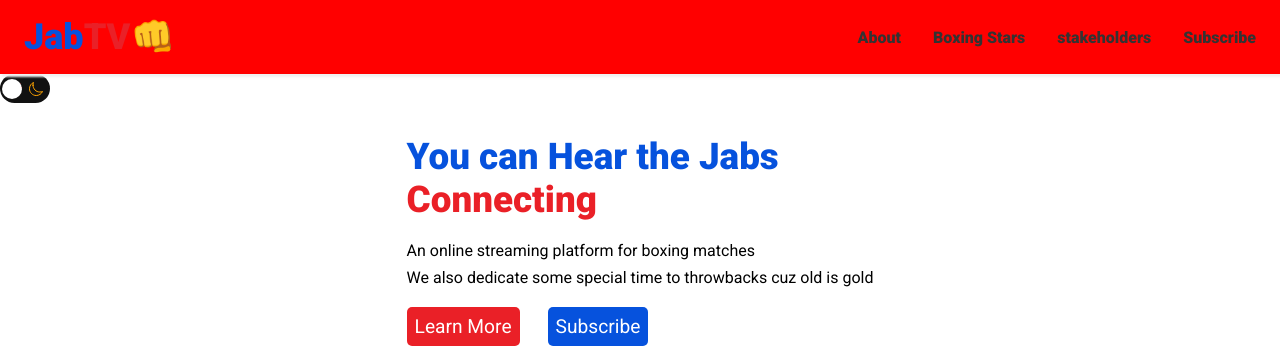
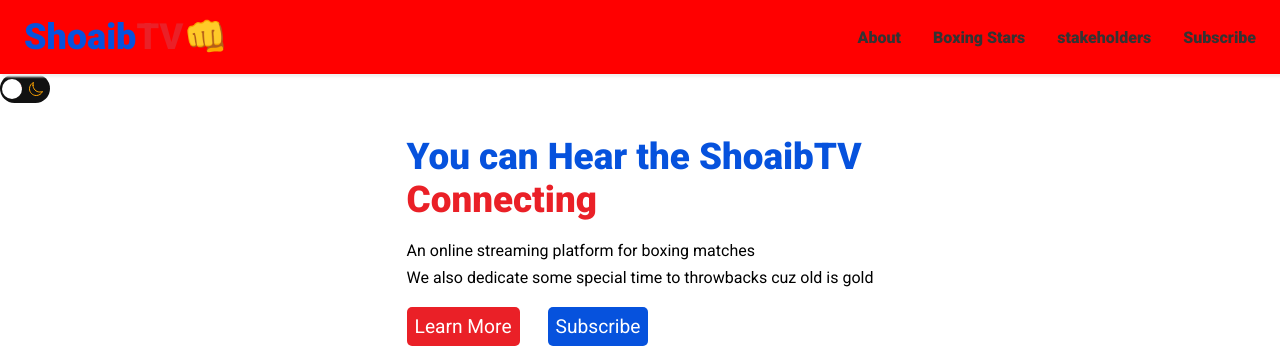
Before and after one commit to Shoaib-A/shoaib-a.github.io, a plain HTML site: page index.html in a window 1280 px wide. Shown: the top 355 px of the page. Drawn offline with nearby package versions, Linux system fonts and the light colour scheme; files that its build step writes are made by us from their sources; files whose address does not match are found by name.

Commit message:
Update index.html

```diff
--- a/index.html
+++ b/index.html
@@ -30,14 +30,14 @@
       href="assets/icons/favicon-16x16.png"
     />
 
-    <title>JabTV Landing Page</title>
+    <title>Shoaib Landing Page</title>
   </head>
   <body>
     <!-- Navbar -->
     <nav>
       <a href="#" class="logo">
         <h1>
-          <span class="jab">Jab</span><span class="tv">TV</span
+          <span class="jab">Shoaib</span><span class="tv">TV</span
           ><span class="fist">&#x1F44A;</span>
         </h1>
       </a>
@@ -105,7 +105,7 @@ navMenu.classList.remove("active");
     <section class="hero">
       <div class="intro-text">
         <h1>
-          <span class="hear"> You can Hear the Jabs </span> <br />
+          <span class="hear"> You can Hear the ShoaibTV </span> <br />
           <span class="connecting"> Connecting</span>
         </h1>
         <p>
```
